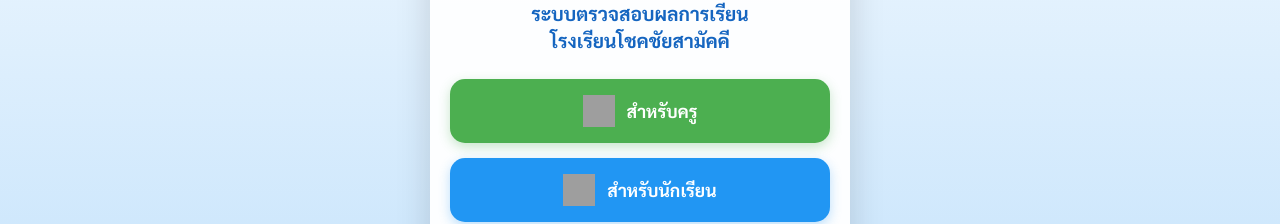
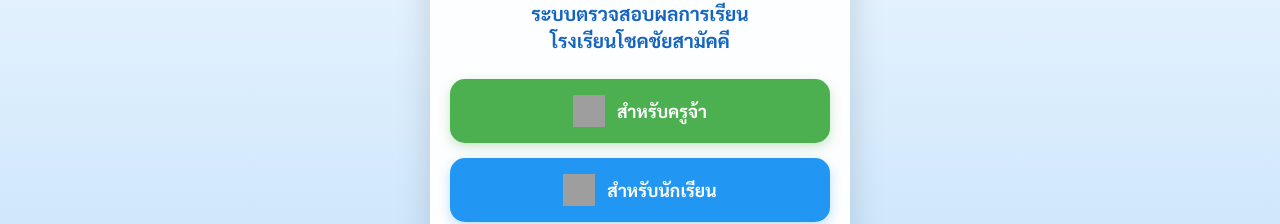
Before and after one commit to kraison-oss/school-system, a plain HTML site: page index.html in a window 1280 px wide. Shown: the part 336-560 px from the top of the page. Drawn offline with Linux system fonts and the light colour scheme; grey boxes are pictures that could not be loaded.

Commit message:
Update index.html

```diff
--- a/index.html
+++ b/index.html
@@ -68,7 +68,7 @@
            class="btn"
            target="_top">
             <img src="https://img.icons8.com/color/96/teacher.png" alt="Teacher">
-            สำหรับครู
+            สำหรับครูจ้า
         </a>
 
         <a href="https://script.google.com/macros/s/AKfycbx1b0t_c8HXs5HDuN1WeyCN19DJJyGmOm915LPOWFN2nOeD08CoB3-7G4K-YwLEULDWTA/exec"
```
